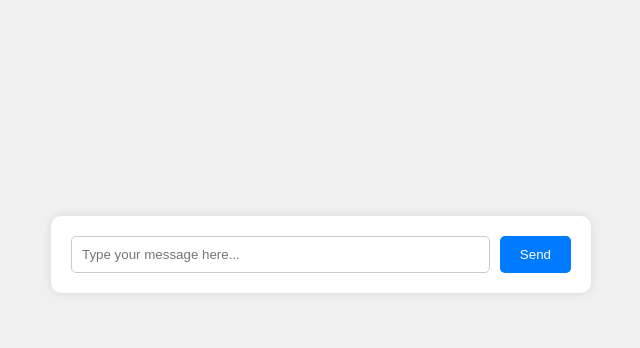
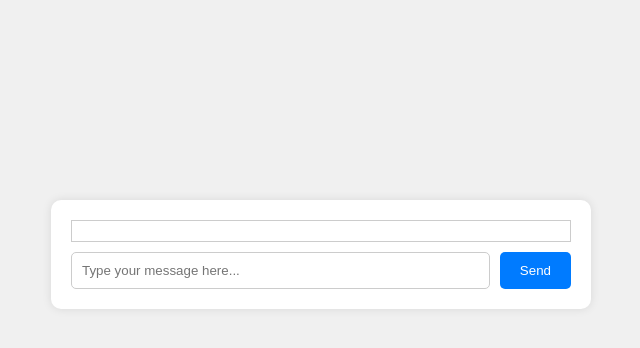
Before and after one commit to minion50000/ChatGPT-OpenAI, a FastAPI app: page / in a window 1280 px wide. Shown: the part 146-494 px from the top of the page, without its empty margins (319-959 px from the left). Run offline with FastAPI, Linux system fonts and the light colour scheme.

Commit message:
feat: message board style

```diff
--- a/templates/index.html
+++ b/templates/index.html
@@ -57,6 +57,14 @@
         #input-container button:hover {
             background-color: #0056b3;
         }
+        #messages {
+            max-height: 400px; /* Set a maximum height */
+            overflow-y: auto;  /* Enable vertical scrolling */
+            border: 1px solid #ccc; /* Optional: Add a border for clarity */
+            padding: 10px; /* Optional: Add some padding */
+            margin-bottom: 10px; /* Space below the message container */
+        }
+
     </style>
 </head>
 <body>
```
